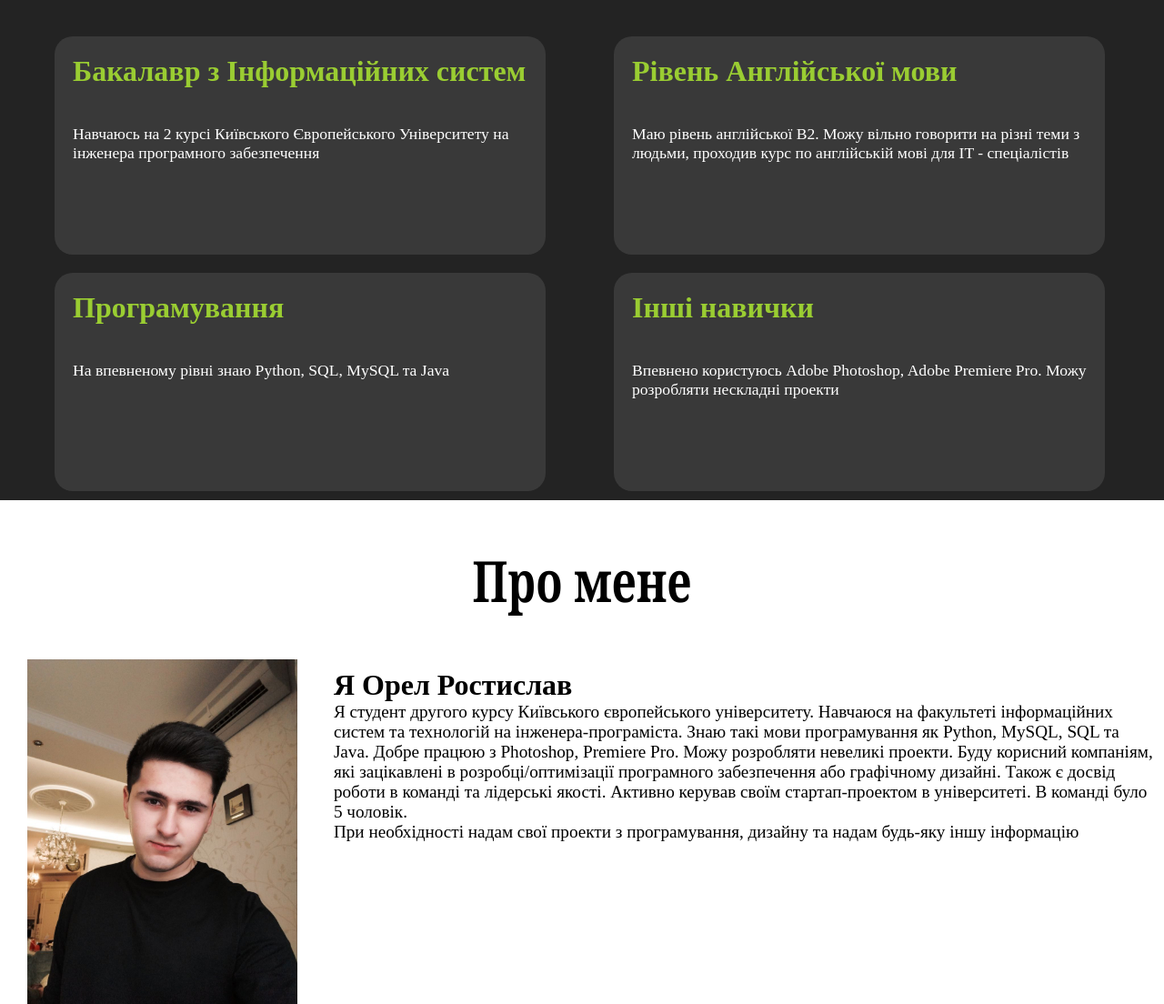
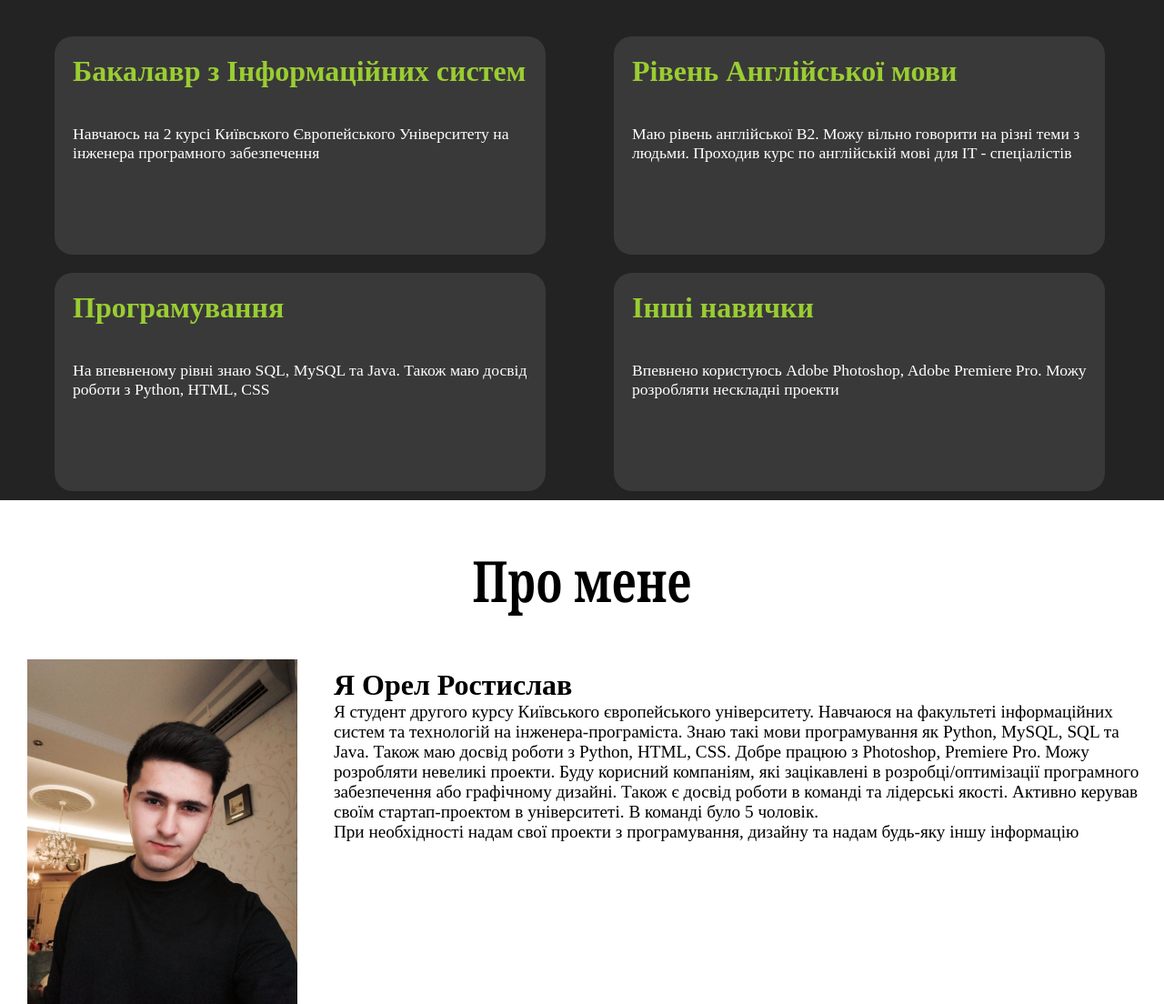
Before and after one commit to amstertuk/amstertuk.github.io, a plain HTML site: page indexen.html in a window 1280 px wide. Shown: the part 1720-2824 px from the top of the page at 91% size. Drawn offline with Linux system fonts and the light colour scheme.

Commit message:
Update indexen.html

```diff
--- a/indexen.html
+++ b/indexen.html
@@ -50,12 +50,12 @@
             </div>
             <div class="box">
                 <h2>Рівень Англійської мови</h2>
-                <p>Маю рівень англійської B2. Можу вільно говорити на різні теми з людьми,
-                проходив курс по англійській мові для IT - спеціалістів</p>
+                <p>Маю рівень англійської B2. Можу вільно говорити на різні теми з людьми.
+                Проходив курс по англійській мові для IT - спеціалістів</p>
             </div>
             <div class="box">
                 <h2>Програмування</h2>
-                <p>На впевненому рівні знаю Python, SQL, MySQL та Java</p>
+                <p>На впевненому рівні знаю SQL, MySQL та Java. Також маю досвід роботи з Python, HTML, CSS</p>
             </div>
             <div class="box">
                 <h2>Інші навички</h2>
@@ -73,7 +73,7 @@
                 <h2>Я Орел Ростислав</h2>
                 <p>Я студент другого курсу Київського європейського університету.
                    Навчаюся на факультеті інформаційних систем та технологій на інженера-програміста.
-                   Знаю такі мови програмування як Python, MySQL, SQL та Java. Добре працюю з Photoshop, Premiere Pro.
+                   Знаю такі мови програмування як Python, MySQL, SQL та Java. Також маю досвід роботи з Python, HTML, CSS. Добре працюю з Photoshop, Premiere Pro.
                    Можу розробляти невеликі проекти. Буду корисний компаніям, які зацікавлені в розробці/оптимізації програмного забезпечення або графічному дизайні.
                    Також є досвід роботи в команді та лідерські якості. Активно керував своїм стартап-проектом в університеті. В команді було 5 чоловік.</p>
                 <p>При необхідності надам свої проекти з програмування, дизайну та надам будь-яку іншу інформацію</p>
```
